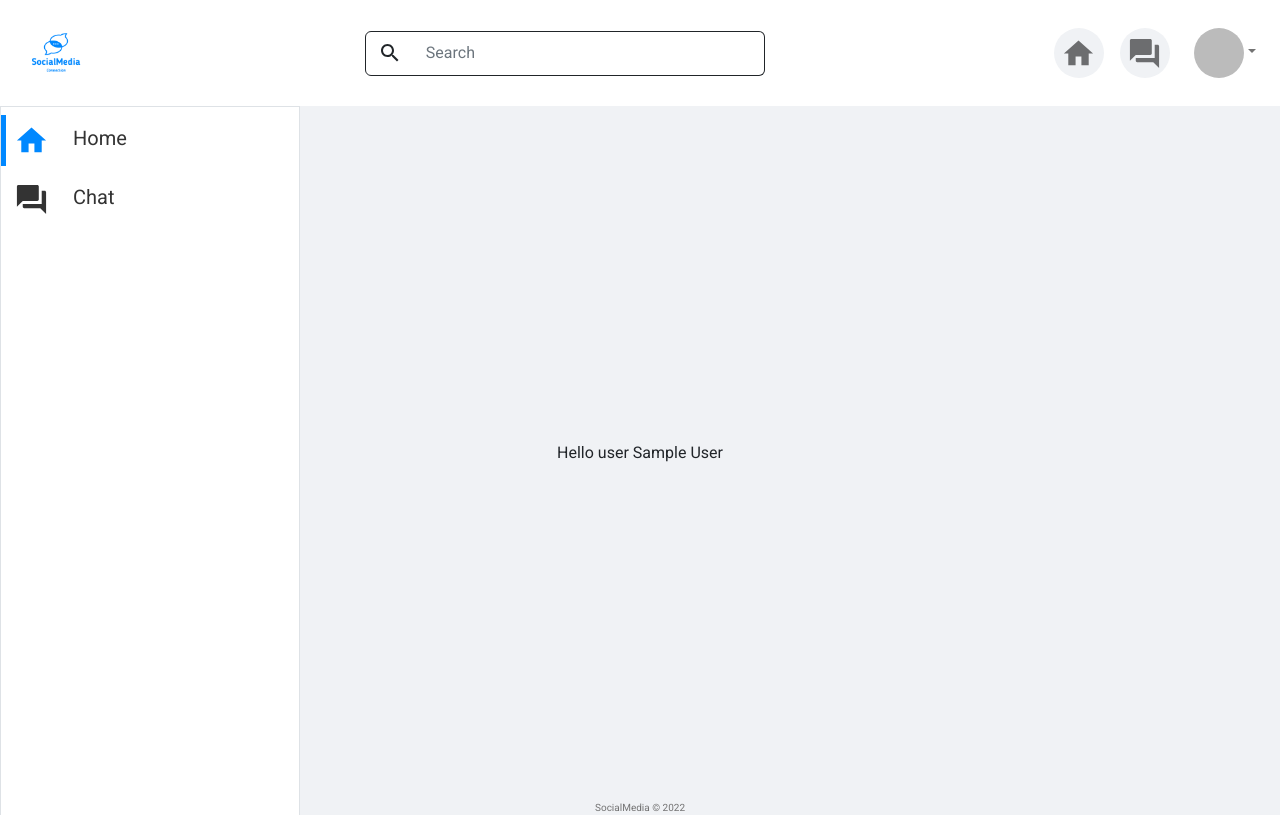
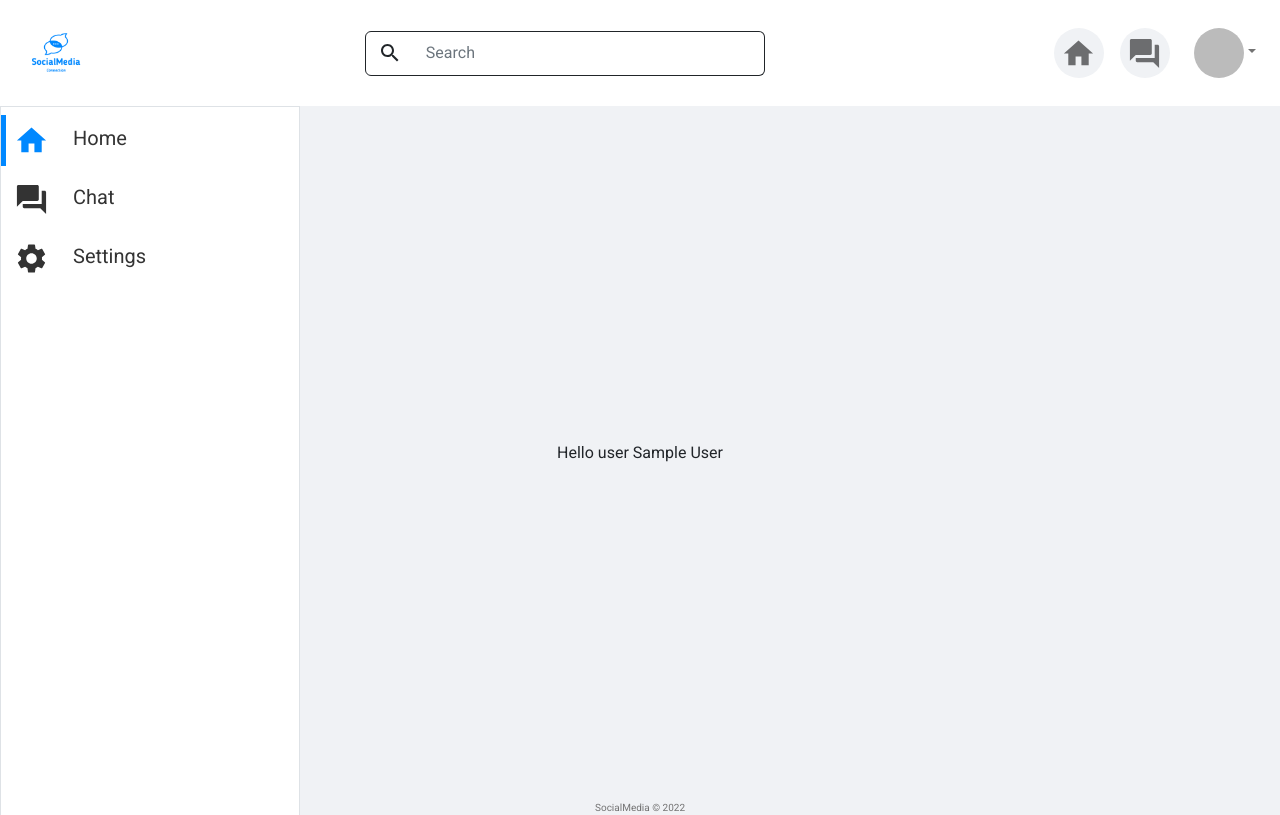
Before and after one commit to Ming-beginner/jsi-project, a React (Create React App) app: page /login in a window 1280 px wide. Built offline with nearby package versions, Linux system fonts and the light colour scheme; no server answers; sample sign-in values are in the browser's storage.

Commit message:
update code

```diff
--- a/src/components/layout/Header.jsx
+++ b/src/components/layout/Header.jsx
@@ -3,7 +3,7 @@ import {Link, useNavigate} from 'react-router-dom';
 import {Navbar, NavDropdown, Nav, Container, InputGroup, Form} from 'react-bootstrap';
 import clsx from 'clsx';
 import {useCurrentUser, signOut, auth, updateDoc, doc, db} from '../../firebase';
-import {Home, Search, QuestionAnswer, ExitToApp, Security} from '@mui/icons-material';
+import {Home, Search, QuestionAnswer, ExitToApp, Settings} from '@mui/icons-material';
 import { useNavItemContext } from '../../context/navItemContext';
 import logo from '../../assets/imgs/logo.png';
 import './header.css';
@@ -52,7 +52,7 @@ const Header = () => {
           <Nav className='d-flex align-items-center navbar-bottom'>
             {navItemsList.map(item=>{
               return (
-                <div className={clsx('me-3 d-flex', {'navbar-bottom-item-active':activeNavItem===item.name })}>
+                <div key={item.path} className={clsx('me-3 d-flex', {'navbar-bottom-item-active':activeNavItem===item.name })}>
                   <Link className='nav-link rounded-circle d-flex justify-content-center align-items-center' style={{width: 50, height: 50, background:'var(--bg-color)'}} to={item.path}>
                     {item.icon}
                   </Link>
@@ -65,8 +65,8 @@ const Header = () => {
                 <span className='ms-3'>{currentUser.displayName}</span>
               </Link>
               <Link className='dropdown-item' to='/setting'>
-                <Security />
-                <span className='ms-3'>Personal information</span>
+                <Settings />
+                <span className='ms-3'>Settings</span>
               </Link>
               <NavDropdown.Divider />
               <NavDropdown.Item onClick={handleSignOut}>
--- a/src/components/layout/Sidebar.jsx
+++ b/src/components/layout/Sidebar.jsx
@@ -1,5 +1,5 @@
 import React from 'react';
-import {Home, QuestionAnswer} from '@mui/icons-material';
+import {Home, QuestionAnswer, Settings} from '@mui/icons-material';
 import {Link} from 'react-router-dom'
 import clsx from 'clsx'
 import './sidebar.css';
@@ -19,6 +19,12 @@ const Sidebar = () => {
       path: '/chat',
       title: 'Chat',
       icon: <QuestionAnswer fontSize='large' />
+    },
+    {
+      name: 'settings',
+      path: '/settings',
+      title: 'Settings',
+      icon: <Settings fontSize='large' />
     }
   ]
   return (
@@ -27,7 +33,7 @@ const Sidebar = () => {
         return (
           <Link key={item.path} to={item.path} className={clsx('text-decoration-none w-100 p-2 d-flex cursor-pointer sidebar-item my-2', {'sidebar-item-active': activeNavItem===item.name})}>
             {item.icon}
-            <span className='ms-4 sidebar-item-name '>{item.title}</span>
+            <span className='ms-4 sidebar-item-name'>{item.title}</span>
           </Link>
         )
       })}
--- a/src/firebase.js
+++ b/src/firebase.js
@@ -1,7 +1,7 @@
 import { initializeApp } from "firebase/app";
 import { getAuth, signOut } from "firebase/auth";
-import {getFirestore, doc, setDoc, updateDoc } from "firebase/firestore";
-import { getStorage, ref, getDownloadURL } from 'firebase/storage';
+import {getFirestore, doc, setDoc, updateDoc, where, collection, onSnapshot, query, Timestamp } from "firebase/firestore";
+import { getStorage, ref, getDownloadURL, uploadBytes, deleteObject } from 'firebase/storage';
 import { useAuthState } from "react-firebase-hooks/auth";
 
 const env = process.env;
@@ -27,4 +27,4 @@ const auth = getAuth(app);
 const db = getFirestore(app)
 const storage = getStorage(app);
 
-export {auth, db, signOut, ref, storage, getDownloadURL, useCurrentUser, doc, setDoc, updateDoc};
+export {auth, db, signOut, ref, storage, getDownloadURL, useCurrentUser, doc, setDoc, updateDoc, where, collection, onSnapshot, query, Timestamp, uploadBytes,deleteObject };
--- /dev/null
+++ b/src/pages/Settings.jsx
@@ -0,0 +1,24 @@
+import React, {useEffect} from 'react';
+import {useCurrentUser} from '../firebase';
+import {useNavigate} from 'react-router-dom';
+import { useNavItemContext } from '../context/navItemContext';
+
+const Setting = () => {
+  const navigate = useNavigate();
+  const currentUser = useCurrentUser();
+  const {setActiveNavItem} = useNavItemContext();
+  useEffect(()=>{
+    if(!currentUser){
+      navigate('/login')
+    } else {
+      setActiveNavItem('settings');
+    }
+  });
+  if(currentUser){
+    return (
+      <div className='d-flex justify-content-center align-items-center w-100'>Setting</div>
+    )
+  }
+}
+
+export default Setting
--- a/src/pages/routes.jsx
+++ b/src/pages/routes.jsx
@@ -2,7 +2,7 @@ import Home from './Home';
 import Chatapp from './Chatapp';
 import Login from './Login';
 import Signup from './Signup';
-import Setting from './Setting';
+import Settings from './Settings';
 import Profile from './Profile';
 
 const routes = [
@@ -23,8 +23,8 @@ const routes = [
         path: '/signup'
     },
     {
-        Page: Setting,
-        path: '/setting'
+        Page: Settings,
+        path: '/settings'
     },
     {
         Page: Profile,
```
Also changed, not shown: src/pages/Setting.jsx (deleted).
